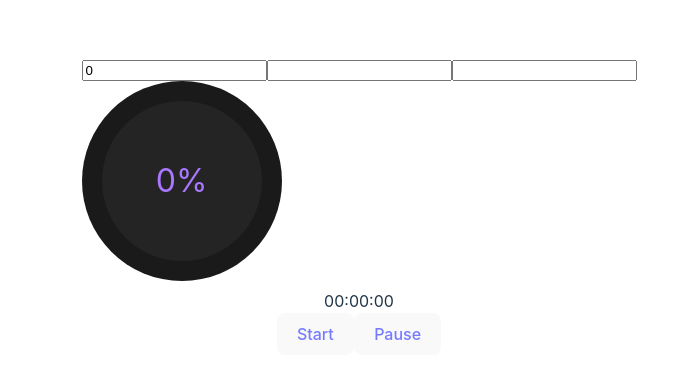
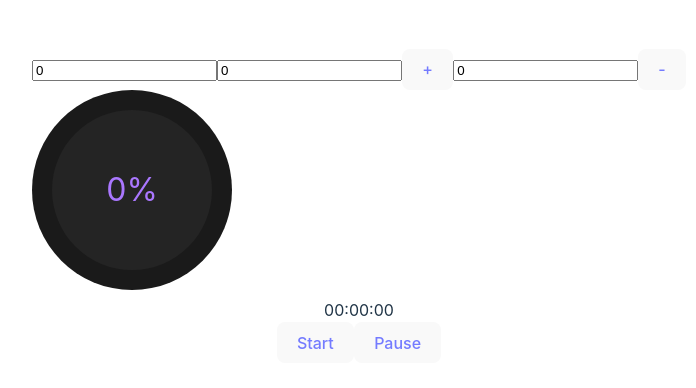
Before and after one commit to JoabeFerreira/task-watch, a React (Vite) app in the folder task-watch/: page / in a window 1280 px wide. Shown: the part 194-582 px from the top of the page, without its empty margins (281-977 px from the left). Built offline with nearby package versions, Linux system fonts and the light colour scheme.

Commit message:
feat: adding task planned input

```diff
--- a/task-watch/src/App.tsx
+++ b/task-watch/src/App.tsx
@@ -4,11 +4,14 @@ import { Time } from './models/time';
 
 function App() {
   const [progress, setProgress] = useState(0);
-  const [timeElapsed, setTimeElapsed] = useState<Time>(new Time());
-  const [plannedTask, setPlannedTask] = useState<Time>(new Time());
+  const [timeElapsed, setTimeElapsed] = useState<Time>(new Time(0, 0, 0));
+  const [plannedTask, setPlannedTask] = useState<Time>(new Time(0, 0, 0));
   const timerRef = useRef<HTMLDivElement>(null)
   const [isTimerRunning, setIsTimerRunning] = useState(false)
   const startedDate = useRef<Date>()
+  const [hours, setHours] = useState(0);
+  const [minutes, setMinutes] = useState(0);
+  const [seconds, setSeconds] = useState(0);
 
   useEffect(() => {
     if (!isTimerRunning) return
@@ -36,10 +39,16 @@ function App() {
   };
   return (
     <div className="App">
+      <>{console.log('plannedTask', plannedTask)}</>
       <div>
-        <input type="number" value={plannedTask.hours} onChange={e => setPlannedTask({...plannedTask})} />
-        <input type="number" />
-        <input type="number" />
+        {/* <input type="number" value={hours} onChange={e => setHours(+e.target.value)} max={24} min={0} />
+        <input type="number" value={minutes} onChange={e => setMinutes(+e.target.value)} max={59} min={0}/>
+        <input type="number" value={seconds} onChange={e => setSeconds(+e.target.value)} max={59} min={0}/> */}
+        <input type="number" value={plannedTask.hours} readOnly />
+        <input type="number" value={plannedTask.minutes} readOnly />
+        <button onClick={() => setSeconds(h => h + 1)}>+</button>
+        <input type="number" value={seconds} readOnly />
+        <button onClick={() => setSeconds(h => h - 1)}>-</button>
       </div>
       <div ref={timerRef} className="timer">
         <div className="progress-display">
--- a/task-watch/src/models/time.ts
+++ b/task-watch/src/models/time.ts
@@ -1,26 +1,48 @@
 type Period = 'seconds' | 'minutes' | 'hours'
 
-export class Time{
+export class Time {
   seconds = 0
   minutes = 0
   hours = 0
 
-    addSeconds(secondsToAdd: number): Time{
+  public constructor(hours: number, minutes: number, seconds: number) {
+    this.hours = hours
+    this.minutes = minutes
+    this.seconds = seconds
+  }
+
+
+  // setSeconds(seconds: number): Time {
+  //   this.seconds = seconds
+  //   return this
+  // }
+
+  // setMinutes(minutes: number): Time {
+  //   this.minutes = minutes
+  //   return this
+  // }
+
+  // setHours(hours: number): Time {
+  //   this.hours = hours
+  //   return this
+  // }
+
+  addSeconds(secondsToAdd: number): Time {
     const secondsAdded = this.seconds + secondsToAdd
     const secondsPassed = secondsAdded - 60
-        if(secondsPassed < 0){
+    if (secondsPassed < 0) {
       this.seconds = secondsAdded
-        }else if(secondsPassed === 0){
+    } else if (secondsPassed === 0) {
       this.seconds = 0
       this.addMinutes(1)
-        }else{
+    } else {
       this.seconds = 0
     }
     return this
   }
 
-    addMinutes(minutesToAdd: number): Time{
-      this.addPeriod(minutesToAdd, 'minutes', (value) => this.addPeriod(value, 'hours', () => {}))
+  addMinutes(minutesToAdd: number): Time {
+    this.addPeriod(minutesToAdd, 'minutes', (value) => this.addPeriod(value, 'hours', () => { }))
     return this
   }
 
@@ -37,11 +59,11 @@ export class Time{
     }
   }
 
-    addHours(minutesToAdd: number): void{
+  addHours(minutesToAdd: number): void {
 
   }
 
-    getTotalSeconds(): number{
+  getTotalSeconds(): number {
     return 0
   }
 
@@ -49,7 +71,7 @@ export class Time{
     return `${this.padStart(this.hours)}:${this.padStart(this.minutes)}:${this.padStart(this.seconds)}`
   }
 
-    private padStart(period: number): string{
+  private padStart(period: number): string {
     return period.toString().padStart(2, '0')
   }
 }
```
Lines whose indentation alone changed are shown as unchanged.
